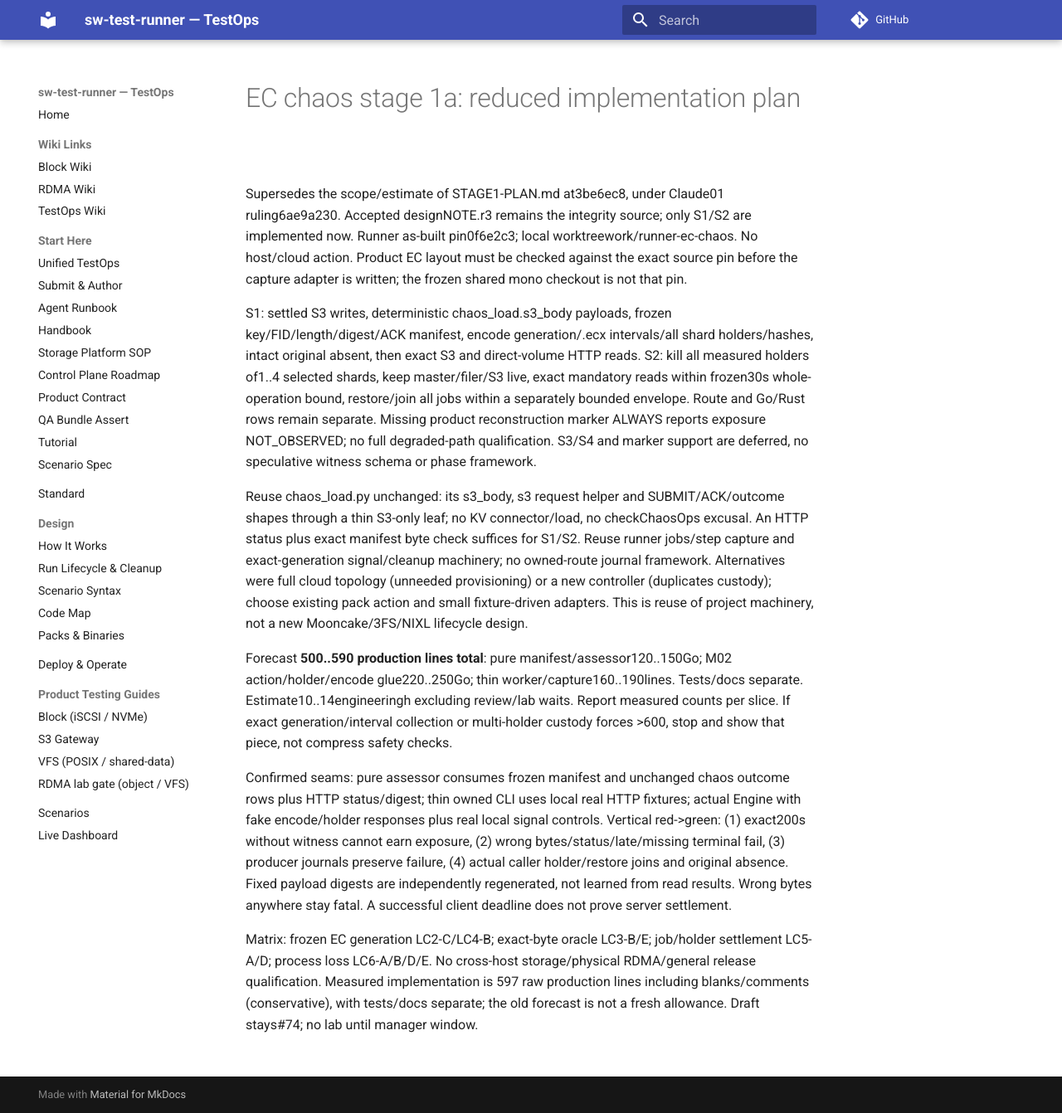
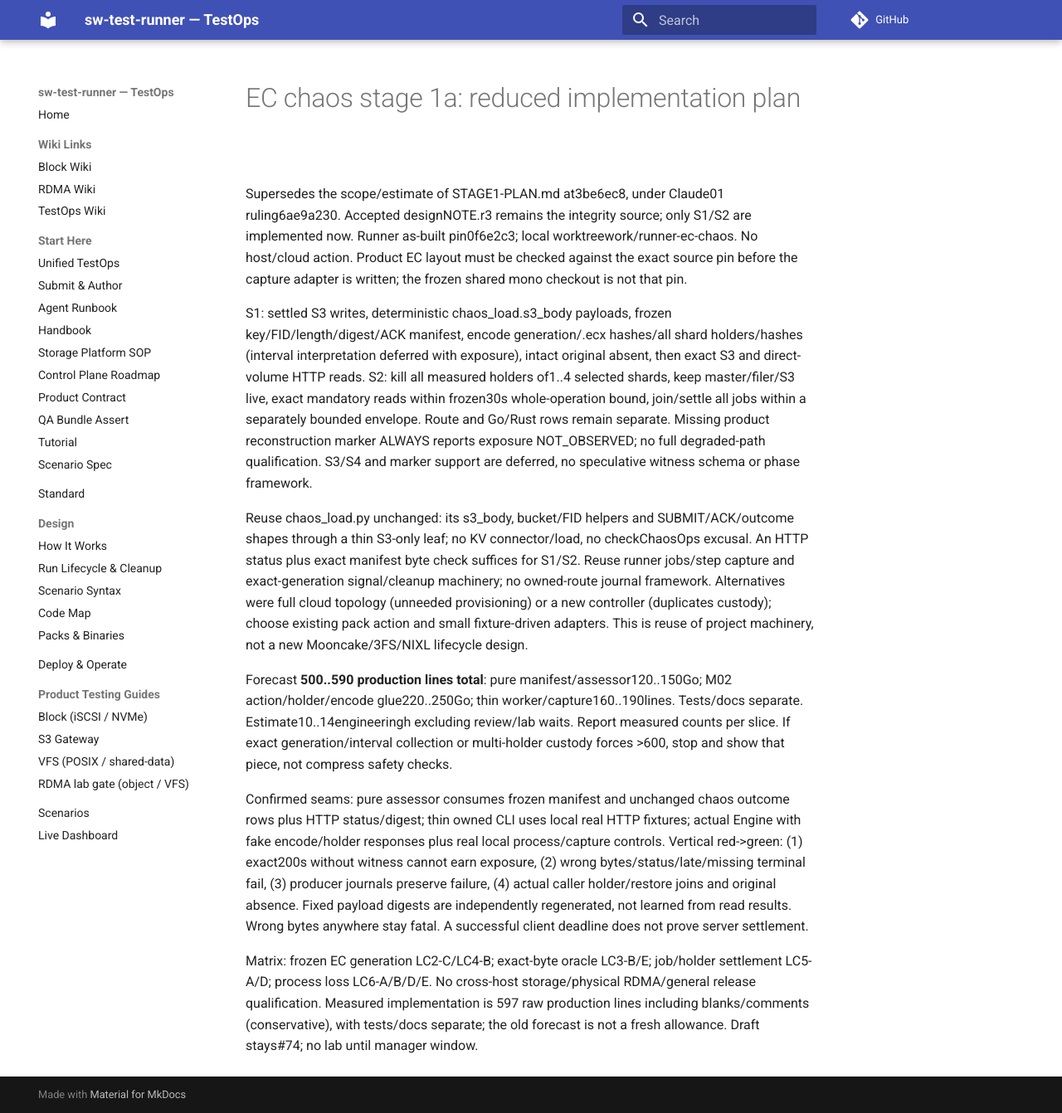
Before and after one commit to pingqiu/sw-test-runner, an MkDocs documentation site: the page built from docs/ec-chaos/STAGE1A-PLAN.md, in a window 1280 px wide and 1342 px high. Shown: the whole window at 83% size. Built offline with MkDocs 1.6.1 and Material for MkDocs 9.7.7, drawn with Linux system fonts in a browser that asks for light colours; comment, search, counter and statistics services are not loaded.

Commit message:
Align reduced EC plan with observed stage1a evidence scope

```diff
--- a/docs/ec-chaos/STAGE1A-PLAN.md
+++ b/docs/ec-chaos/STAGE1A-PLAN.md
@@ -2,12 +2,12 @@
 
 Supersedes the scope/estimate of STAGE1-PLAN.md at3be6ec8, under Claude01 ruling6ae9a230. Accepted designNOTE.r3 remains the integrity source; only S1/S2 are implemented now. Runner as-built pin0f6e2c3; local worktreework/runner-ec-chaos. No host/cloud action. Product EC layout must be checked against the exact source pin before the capture adapter is written; the frozen shared mono checkout is not that pin.
 
-S1: settled S3 writes, deterministic chaos_load.s3_body payloads, frozen key/FID/length/digest/ACK manifest, encode generation/.ecx intervals/all shard holders/hashes, intact original absent, then exact S3 and direct-volume HTTP reads. S2: kill all measured holders of1..4 selected shards, keep master/filer/S3 live, exact mandatory reads within frozen30s whole-operation bound, restore/join all jobs within a separately bounded envelope. Route and Go/Rust rows remain separate. Missing product reconstruction marker ALWAYS reports exposure NOT_OBSERVED; no full degraded-path qualification. S3/S4 and marker support are deferred, no speculative witness schema or phase framework.
+S1: settled S3 writes, deterministic chaos_load.s3_body payloads, frozen key/FID/length/digest/ACK manifest, encode generation/.ecx hashes/all shard holders/hashes (interval interpretation deferred with exposure), intact original absent, then exact S3 and direct-volume HTTP reads. S2: kill all measured holders of1..4 selected shards, keep master/filer/S3 live, exact mandatory reads within frozen30s whole-operation bound, join/settle all jobs within a separately bounded envelope. Route and Go/Rust rows remain separate. Missing product reconstruction marker ALWAYS reports exposure NOT_OBSERVED; no full degraded-path qualification. S3/S4 and marker support are deferred, no speculative witness schema or phase framework.
 
-Reuse chaos_load.py unchanged: its s3_body, s3 request helper and SUBMIT/ACK/outcome shapes through a thin S3-only leaf; no KV connector/load, no checkChaosOps excusal. An HTTP status plus exact manifest byte check suffices for S1/S2. Reuse runner jobs/step capture and exact-generation signal/cleanup machinery; no owned-route journal framework. Alternatives were full cloud topology (unneeded provisioning) or a new controller (duplicates custody); choose existing pack action and small fixture-driven adapters. This is reuse of project machinery, not a new Mooncake/3FS/NIXL lifecycle design.
+Reuse chaos_load.py unchanged: its s3_body, bucket/FID helpers and SUBMIT/ACK/outcome shapes through a thin S3-only leaf; no KV connector/load, no checkChaosOps excusal. An HTTP status plus exact manifest byte check suffices for S1/S2. Reuse runner jobs/step capture and exact-generation signal/cleanup machinery; no owned-route journal framework. Alternatives were full cloud topology (unneeded provisioning) or a new controller (duplicates custody); choose existing pack action and small fixture-driven adapters. This is reuse of project machinery, not a new Mooncake/3FS/NIXL lifecycle design.
 
 Forecast **500..590 production lines total**: pure manifest/assessor120..150Go; M02 action/holder/encode glue220..250Go; thin worker/capture160..190lines. Tests/docs separate. Estimate10..14engineeringh excluding review/lab waits. Report measured counts per slice. If exact generation/interval collection or multi-holder custody forces >600, stop and show that piece, not compress safety checks.
 
-Confirmed seams: pure assessor consumes frozen manifest and unchanged chaos outcome rows plus HTTP status/digest; thin owned CLI uses local real HTTP fixtures; actual Engine with fake encode/holder responses plus real local signal controls. Vertical red->green: (1) exact200s without witness cannot earn exposure, (2) wrong bytes/status/late/missing terminal fail, (3) producer journals preserve failure, (4) actual caller holder/restore joins and original absence. Fixed payload digests are independently regenerated, not learned from read results. Wrong bytes anywhere stay fatal. A successful client deadline does not prove server settlement.
+Confirmed seams: pure assessor consumes frozen manifest and unchanged chaos outcome rows plus HTTP status/digest; thin owned CLI uses local real HTTP fixtures; actual Engine with fake encode/holder responses plus real local process/capture controls. Vertical red->green: (1) exact200s without witness cannot earn exposure, (2) wrong bytes/status/late/missing terminal fail, (3) producer journals preserve failure, (4) actual caller holder/restore joins and original absence. Fixed payload digests are independently regenerated, not learned from read results. Wrong bytes anywhere stay fatal. A successful client deadline does not prove server settlement.
 
 Matrix: frozen EC generation LC2-C/LC4-B; exact-byte oracle LC3-B/E; job/holder settlement LC5-A/D; process loss LC6-A/B/D/E. No cross-host storage/physical RDMA/general release qualification. Measured implementation is 597 raw production lines including blanks/comments (conservative), with tests/docs separate; the old forecast is not a fresh allowance. Draft stays#74; no lab until manager window.
```
